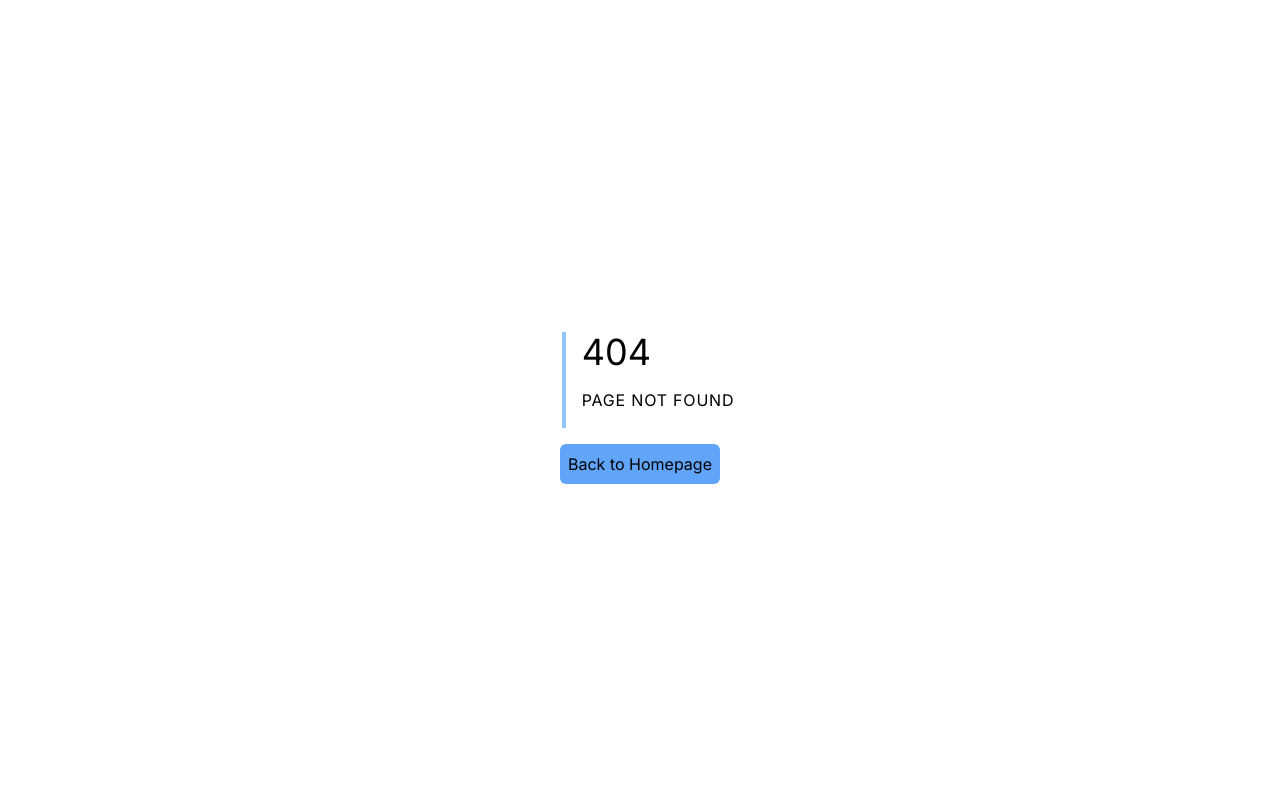
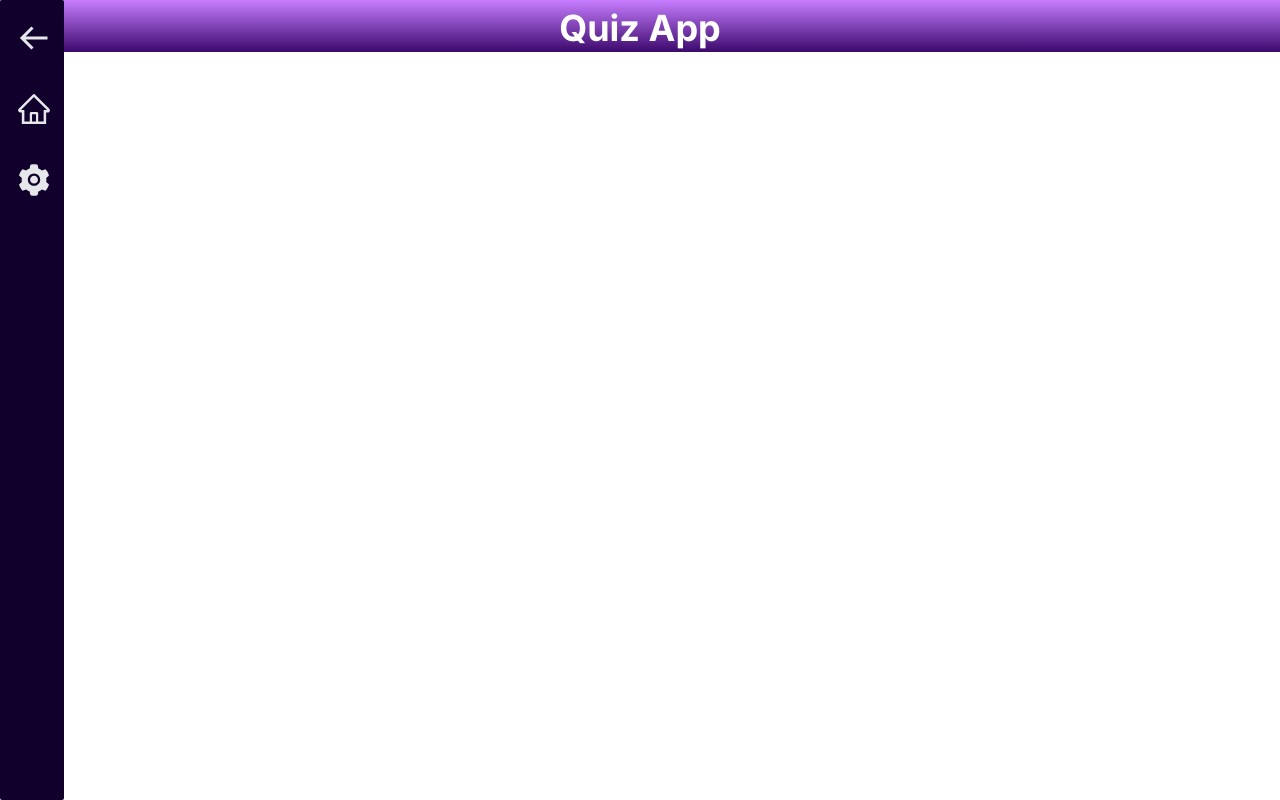
Before and after one commit to cdyniranjan7321/Quiz_App_Project_in_React_Js, a Next.js app: page /settings in a window 1280 px wide. Before the commit this address had no page. Built offline with nearby package versions, Linux system fonts and the light colour scheme.

Commit message:
QA-2 added settings page

```diff
--- /dev/null
+++ b/src/app/settings/page.tsx
@@ -0,0 +1,15 @@
+import Navbar from '@/components/Navbar'
+import Sidebar from '@/components/Sidebar'
+import React from 'react'
+
+const Settings = () => {
+  return (
+    <div>
+      <Navbar />
+      <Sidebar />
+      <h1>Settings</h1>
+    </div>
+  )
+}
+
+export default Settings
```
